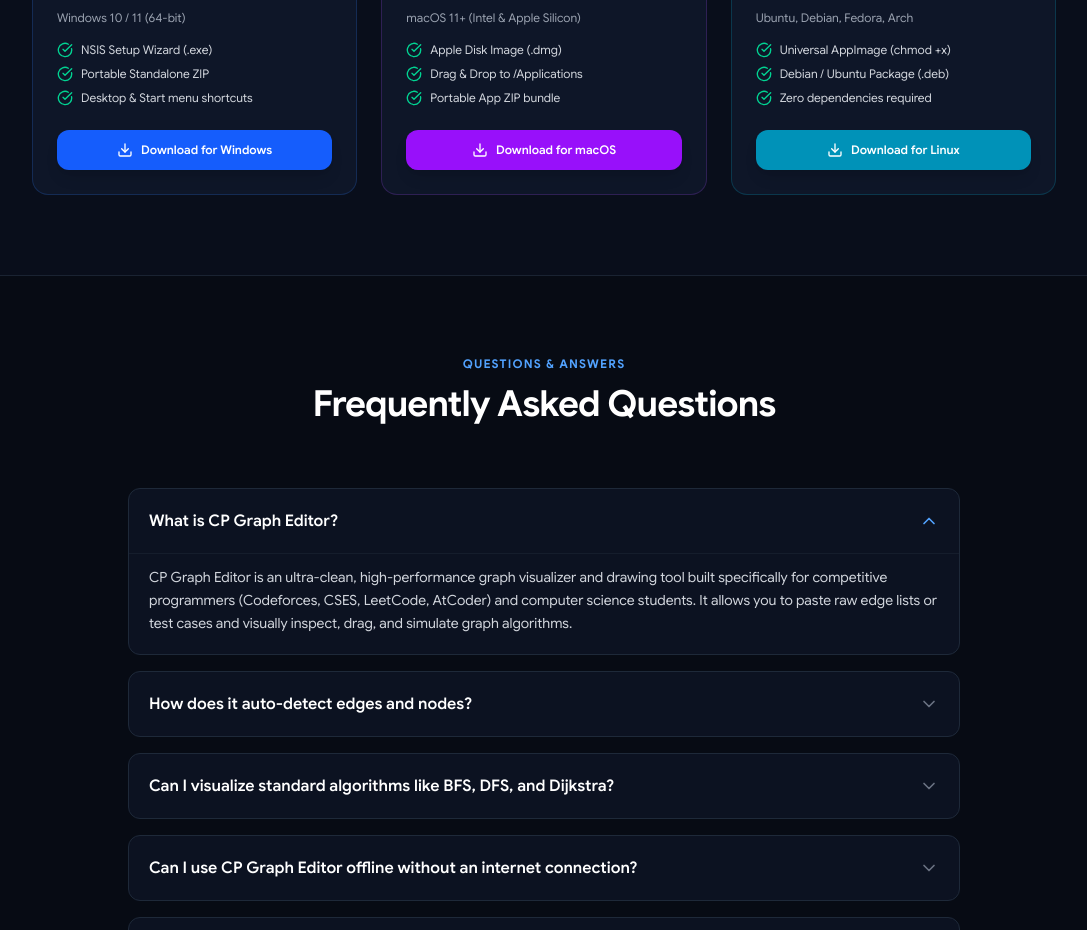
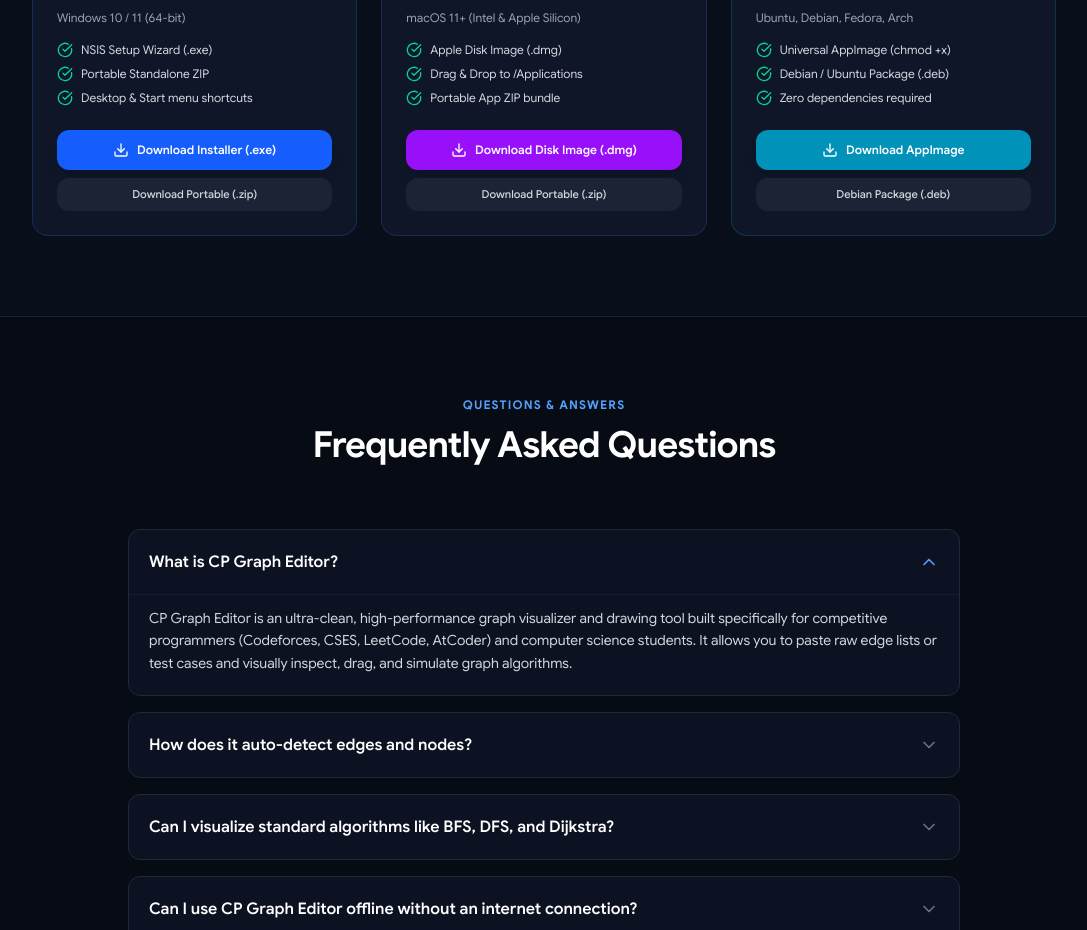
Before and after one commit to graph-editor/graph-editor.github.io, a React (Vite) app: page / in a window 1280 px wide. Shown: the part 4260-5190 px from the top of the page, without its empty margins (96-1183 px from the left). Built offline with nearby package versions, Linux system fonts and the light colour scheme; a web font is replaced by a local one.

Commit message:
feat: direct installer download links and automated release workflow

```diff
--- a/src/components/DownloadModal.tsx
+++ b/src/components/DownloadModal.tsx
@@ -6,10 +6,16 @@ interface DownloadModalProps {
   onClose: () => void;
 }
 
+const RELEASES_URL = 'https://github.com/mostafa-cse/Graph-visualization/releases';
+const WIN_EXE_URL = 'https://github.com/mostafa-cse/Graph-visualization/releases/download/v1.0.0/CP.Graph.Editor.Setup.1.0.0.exe';
+const WIN_ZIP_URL = 'https://github.com/mostafa-cse/Graph-visualization/releases/download/v1.0.0/CP.Graph.Editor-1.0.0-win.zip';
+const MAC_DMG_URL = 'https://github.com/mostafa-cse/Graph-visualization/releases/download/v1.0.0/CP.Graph.Editor-1.0.0.dmg';
+const MAC_ZIP_URL = 'https://github.com/mostafa-cse/Graph-visualization/releases/download/v1.0.0/CP.Graph.Editor-1.0.0-mac.zip';
+const LINUX_APPIMAGE_URL = 'https://github.com/mostafa-cse/Graph-visualization/releases/download/v1.0.0/CP.Graph.Editor-1.0.0.AppImage';
+const LINUX_DEB_URL = 'https://github.com/mostafa-cse/Graph-visualization/releases/download/v1.0.0/cp-graph-editor_1.0.0_amd64.deb';
+
 export const DownloadModal: React.FC<DownloadModalProps> = ({ isOpen, onClose }) => {
   if (!isOpen) return null;
-
-  const RELEASE_URL = 'https://github.com/mostafa-cse/Graph-visualization/releases';
 
   return (
     <div
@@ -63,13 +69,17 @@ export const DownloadModal: React.FC<DownloadModalProps> = ({ isOpen, onClose })
             </div>
             <div className="mt-4 pt-3 border-t border-gray-800/80 space-y-2">
               <a
-                href={`${RELEASE_URL}`}
-                target="_blank"
-                rel="noreferrer"
+                href={WIN_EXE_URL}
                 className="w-full flex items-center justify-center gap-2 py-2 px-3 rounded-lg bg-blue-600 hover:bg-blue-500 text-white text-xs font-semibold shadow-md transition-colors"
               >
                 <Download className="w-3.5 h-3.5" />
                 <span>Installer (.exe)</span>
+              </a>
+              <a
+                href={WIN_ZIP_URL}
+                className="w-full flex items-center justify-center gap-1.5 py-1.5 px-3 rounded-lg bg-gray-800/80 hover:bg-gray-700 text-gray-300 text-[11px] font-medium transition-colors"
+              >
+                <span>Portable (.zip)</span>
               </a>
             </div>
           </div>
@@ -95,13 +105,17 @@ export const DownloadModal: React.FC<DownloadModalProps> = ({ isOpen, onClose })
             </div>
             <div className="mt-4 pt-3 border-t border-gray-800/80 space-y-2">
               <a
-                href={`${RELEASE_URL}`}
-                target="_blank"
-                rel="noreferrer"
+                href={MAC_DMG_URL}
                 className="w-full flex items-center justify-center gap-2 py-2 px-3 rounded-lg bg-purple-600 hover:bg-purple-500 text-white text-xs font-semibold shadow-md transition-colors"
               >
                 <Download className="w-3.5 h-3.5" />
                 <span>Disk Image (.dmg)</span>
+              </a>
+              <a
+                href={MAC_ZIP_URL}
+                className="w-full flex items-center justify-center gap-1.5 py-1.5 px-3 rounded-lg bg-gray-800/80 hover:bg-gray-700 text-gray-300 text-[11px] font-medium transition-colors"
+              >
+                <span>Portable (.zip)</span>
               </a>
             </div>
           </div>
@@ -127,13 +141,17 @@ export const DownloadModal: React.FC<DownloadModalProps> = ({ isOpen, onClose })
             </div>
             <div className="mt-4 pt-3 border-t border-gray-800/80 space-y-2">
               <a
-                href={`${RELEASE_URL}`}
-                target="_blank"
-                rel="noreferrer"
+                href={LINUX_APPIMAGE_URL}
                 className="w-full flex items-center justify-center gap-2 py-2 px-3 rounded-lg bg-cyan-600 hover:bg-cyan-500 text-white text-xs font-semibold shadow-md transition-colors"
               >
                 <Download className="w-3.5 h-3.5" />
-                <span>AppImage / .deb</span>
+                <span>Universal (.AppImage)</span>
+              </a>
+              <a
+                href={LINUX_DEB_URL}
+                className="w-full flex items-center justify-center gap-1.5 py-1.5 px-3 rounded-lg bg-gray-800/80 hover:bg-gray-700 text-gray-300 text-[11px] font-medium transition-colors"
+              >
+                <span>Debian Package (.deb)</span>
               </a>
             </div>
           </div>
@@ -160,7 +178,7 @@ export const DownloadModal: React.FC<DownloadModalProps> = ({ isOpen, onClose })
         <div className="mt-5 flex items-center justify-between text-xs text-gray-400">
           <span>Version 1.0.0 • Free & Open Source</span>
           <a
-            href={RELEASE_URL}
+            href={RELEASES_URL}
             target="_blank"
             rel="noreferrer"
             className="inline-flex items-center gap-1 text-blue-400 hover:underline"
--- a/src/components/LandingPage.tsx
+++ b/src/components/LandingPage.tsx
@@ -45,6 +45,12 @@ export const LandingPage: React.FC<LandingPageProps> = ({ onOpenEditor, onOpenDo
 
   const GITHUB_REPO = 'https://github.com/mostafa-cse/Graph-visualization';
   const RELEASES_URL = 'https://github.com/mostafa-cse/Graph-visualization/releases';
+  const WIN_EXE_URL = 'https://github.com/mostafa-cse/Graph-visualization/releases/download/v1.0.0/CP.Graph.Editor.Setup.1.0.0.exe';
+  const WIN_ZIP_URL = 'https://github.com/mostafa-cse/Graph-visualization/releases/download/v1.0.0/CP.Graph.Editor-1.0.0-win.zip';
+  const MAC_DMG_URL = 'https://github.com/mostafa-cse/Graph-visualization/releases/download/v1.0.0/CP.Graph.Editor-1.0.0.dmg';
+  const MAC_ZIP_URL = 'https://github.com/mostafa-cse/Graph-visualization/releases/download/v1.0.0/CP.Graph.Editor-1.0.0-mac.zip';
+  const LINUX_APPIMAGE_URL = 'https://github.com/mostafa-cse/Graph-visualization/releases/download/v1.0.0/CP.Graph.Editor-1.0.0.AppImage';
+  const LINUX_DEB_URL = 'https://github.com/mostafa-cse/Graph-visualization/releases/download/v1.0.0/cp-graph-editor_1.0.0_amd64.deb';
 
   const faqs = [
     {
@@ -596,15 +602,21 @@ export const LandingPage: React.FC<LandingPageProps> = ({ onOpenEditor, onOpenDo
                   </li>
                 </ul>
               </div>
+              <div className="space-y-2">
                 <a
-                href={RELEASES_URL}
-                target="_blank"
-                rel="noreferrer"
+                  href={WIN_EXE_URL}
                   className="w-full flex items-center justify-center gap-2 py-3 rounded-xl bg-blue-600 hover:bg-blue-500 text-white font-semibold text-xs shadow-lg transition-colors"
                 >
                   <Download className="w-4 h-4" />
-                <span>Download for Windows</span>
+                  <span>Download Installer (.exe)</span>
                 </a>
+                <a
+                  href={WIN_ZIP_URL}
+                  className="w-full flex items-center justify-center gap-1.5 py-2 rounded-xl bg-gray-800/80 hover:bg-gray-700 text-gray-300 font-medium text-[11px] transition-colors"
+                >
+                  <span>Download Portable (.zip)</span>
+                </a>
+              </div>
             </div>
 
             {/* macOS Card */}
@@ -630,15 +642,21 @@ export const LandingPage: React.FC<LandingPageProps> = ({ onOpenEditor, onOpenDo
                   </li>
                 </ul>
               </div>
+              <div className="space-y-2">
                 <a
-                href={RELEASES_URL}
-                target="_blank"
-                rel="noreferrer"
+                  href={MAC_DMG_URL}
                   className="w-full flex items-center justify-center gap-2 py-3 rounded-xl bg-purple-600 hover:bg-purple-500 text-white font-semibold text-xs shadow-lg transition-colors"
                 >
                   <Download className="w-4 h-4" />
-                <span>Download for macOS</span>
+                  <span>Download Disk Image (.dmg)</span>
                 </a>
+                <a
+                  href={MAC_ZIP_URL}
+                  className="w-full flex items-center justify-center gap-1.5 py-2 rounded-xl bg-gray-800/80 hover:bg-gray-700 text-gray-300 font-medium text-[11px] transition-colors"
+                >
+                  <span>Download Portable (.zip)</span>
+                </a>
+              </div>
             </div>
 
             {/* Linux Card */}
@@ -664,15 +682,21 @@ export const LandingPage: React.FC<LandingPageProps> = ({ onOpenEditor, onOpenDo
                   </li>
                 </ul>
               </div>
+              <div className="space-y-2">
                 <a
-                href={RELEASES_URL}
-                target="_blank"
-                rel="noreferrer"
+                  href={LINUX_APPIMAGE_URL}
                   className="w-full flex items-center justify-center gap-2 py-3 rounded-xl bg-cyan-600 hover:bg-cyan-500 text-white font-semibold text-xs shadow-lg transition-colors"
                 >
                   <Download className="w-4 h-4" />
-                <span>Download for Linux</span>
+                  <span>Download AppImage</span>
                 </a>
+                <a
+                  href={LINUX_DEB_URL}
+                  className="w-full flex items-center justify-center gap-1.5 py-2 rounded-xl bg-gray-800/80 hover:bg-gray-700 text-gray-300 font-medium text-[11px] transition-colors"
+                >
+                  <span>Debian Package (.deb)</span>
+                </a>
+              </div>
             </div>
           </div>
         </div>
```
Also changed, not shown: 1 other file (tests, documents, lock files or other folders). Lines whose indentation alone changed are shown as unchanged.
